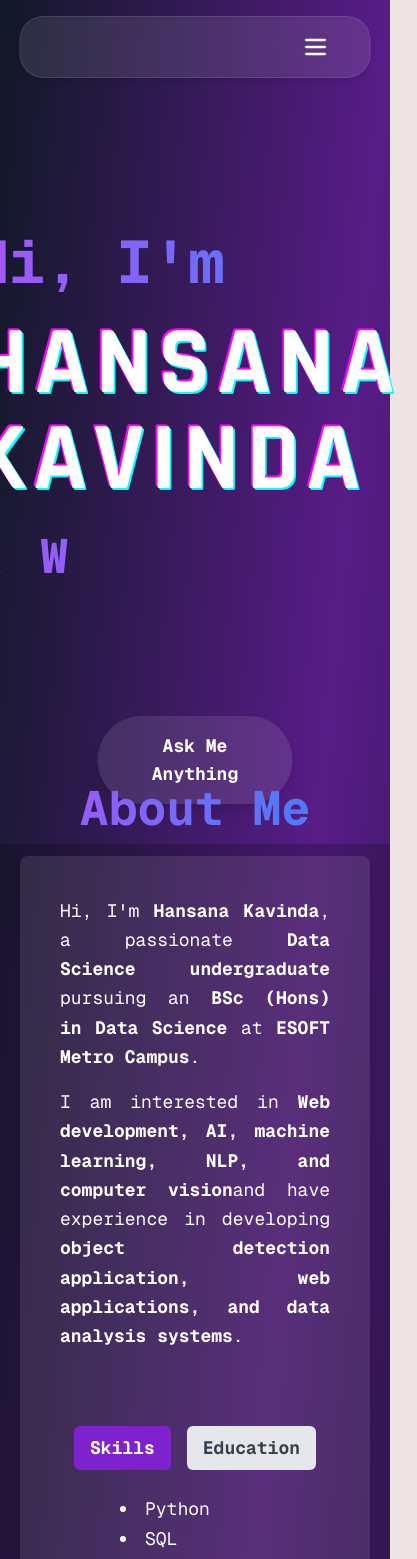
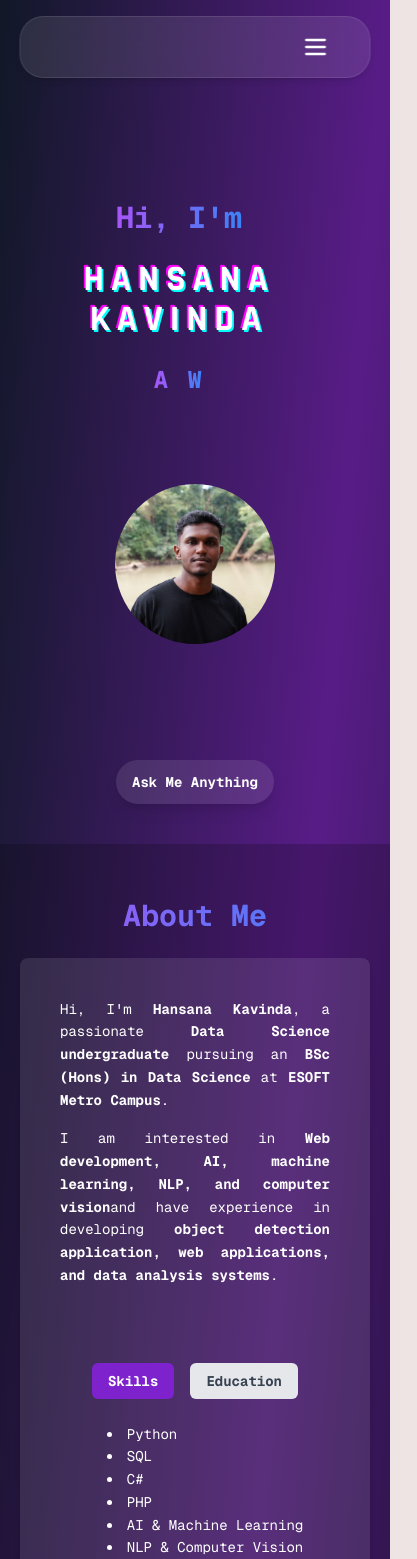
Before and after one commit to hansanakavinda/My_Portfolio, a Next.js app: page / in a window 390 px wide. Shown: the top 1559 px of the page, 417 px wide, since content can reach past the window. Built offline with nearby package versions, Linux system fonts and the light colour scheme.

Commit message:
mobile responsive

```diff
--- a/src/app/page.js
+++ b/src/app/page.js
@@ -25,14 +25,18 @@ export default function Home() {
   return (
     <div>
       {/* Home Section */}
-      <section id="home" className="h-screen flex items-center justify-center bg-white/0  leading-relaxed relative px-8">
-      <div className="flex flex-col items-left ">
-        <p className="text-6xl font-bold text-left bg-gradient-to-r from-purple-500 to-blue-500 bg-clip-text text-transparent ">Hi, I'm</p>
-        <h1 className="text-8xl font-raj font-bold mt-6 tracking-widest text-white-300 neon-text futuristic-text-glitch mr-4">Hansana Kavinda</h1>
-        <p className="text-5xl font-bold mt-6 tracking-widest bg-gradient-to-r from-purple-500 to-blue-500 bg-clip-text text-transparent h-20">
+      <section id="home" className="h-screen flex flex-col md:flex-row items-center justify-center bg-white/0 leading-relaxed relative px-8 text-center md:text-left">
+  <div className="flex flex-col items-center md:items-start pr-8">
+    <p className="text-3xl md:text-5xl lg:text-6xl font-bold bg-gradient-to-r from-purple-500 to-blue-500 bg-clip-text text-transparent">
+      Hi, I'm
+    </p>
+    <h1 className="text-4xl md:text-6xl lg:text-8xl font-raj font-bold mt-6 tracking-widest text-white-300 neon-text futuristic-text-glitch">
+      Hansana Kavinda
+    </h1>
+    <p className="text-2xl md:text-4xl lg:text-5xl font-bold mt-6 tracking-widest bg-gradient-to-r from-purple-500 to-blue-500 bg-clip-text text-transparent h-20">
       <Typewriter
-          words={[ "A Software Engineer", "A Web Developer"]}
-          loop={0} // Infinite loop
+        words={["A Software Engineer", "A Web Developer"]}
+        loop={0}
         cursor
         cursorStyle=""
         typeSpeed={150}
@@ -41,42 +45,43 @@ export default function Home() {
       />
     </p>
   </div>
-      <div className="flex flex-col items-center justify-center min-h-screen bg-white/0">
-      <div className="relative w-350 h-350 rounded-full bg-radial ">
-          <div className="w-full h-full bg-black/20 rounded-full flex items-center justify-center  ">
+
+  <div className="flex flex-col items-center justify-center mt-10 md:mt-0">
+    <div className="relative w-40 h-40 md:w-60 md:h-60 lg:w-[350px] lg:h-[350px] rounded-full bg-radial">
+      <div className="w-full h-full bg-black/20 rounded-full flex items-center justify-center">
         <Image
           src="/pf.png"
           alt="Profile Picture"
-              width={450}
-              height={450}
-              className="rounded-full"
+          width={250}
+          height={250}
+          className="rounded-full md:w-[350px] md:h-[350px]"
         />
       </div>
     </div>
   </div>
 
-    {/*ask me anything button */}
-    <div className="absolute bottom-10 left-1/2 -translate-x-1/2">
-    <button className="px-6 py-4 text-lg font-bold text-white bg-white/10 hover:bg-purple-700 rounded-full shadow-lg hover:scale-105 transition"
-    onClick={scrollToChatBot} // Scrolls to chatbot
-    >
+  {/* Ask Me Anything button */}
+  <div className="absolute bottom-10 left-1/2 -translate-x-1/2 w-auto">
+    <button className="px-4 md:px-6 py-3 md:py-4 text-sm md:text-lg font-bold text-white bg-white/10 hover:bg-purple-700 rounded-full shadow-lg hover:scale-105 transition"
+      onClick={scrollToChatBot}>
       Ask Me Anything
     </button>
   </div>
 </section>
 
+
       {/* About Section */}
-      <section id="about" className="h-screen flex items-center justify-center bg-black/20 relative">
+      <section id="about" className="min-h-screen flex items-center justify-center bg-black/20 relative">
       <div className="max-w-4xl mx-auto py-10 px-5">
       {/* Section Title */}
-      <h1 className="text-5xl font-bold mb-6 text-center bg-gradient-to-r from-purple-500 to-blue-500 bg-clip-text text-transparent">
+      <h1 className="text-3xl md:text-4xl lg:text-5xl font-bold mb-6 text-center bg-gradient-to-r from-purple-500 to-blue-500 bg-clip-text text-transparent">
         About Me
       </h1>
 
       {/* Grid Layout */}
       <div className="grid grid-cols-1 md:grid-cols-2 gap-4 items-center bg-white/10 rounded-lg shadow-md">
         {/* Left Section - Profile Details */}
-        <div className="text-lg text-white bg-transparent p-10 rounded-lg text-justify leading-relaxed">
+        <div className="text-sm md:text-md lg:text-lg text-white bg-transparent p-10 rounded-lg text-justify leading-relaxed">
           <p>
             Hi, I'm <span className="font-bold">Hansana Kavinda</span>, a passionate{" "}
             <strong>Data Science undergraduate</strong> pursuing an{" "}
@@ -94,10 +99,10 @@ export default function Home() {
         {/* Right Section - Skills & Education with Toggle */}
         <div className="bg-transparent p-5 rounded-lg  w-full max-w-3xl mx-auto">
       {/* Toggle Buttons */}
-      <div className="flex justify-center space-x-4 mb-4">
+      <div className="flex justify-center space-x-4 mb-4 text-sm md:text-md lg:text-lg">
         <button
           className={`px-4 py-2 rounded-md transition ${
-            activeTab === "skills" ? "bg-purple-700 text-white font-bold text-lg"  : "bg-gray-200 hover:bg-purple-500 text-gray-700 font-bold text-lg"
+            activeTab === "skills" ? "bg-purple-700 text-white font-bold "  : "bg-gray-200 hover:bg-purple-500 text-gray-700 font-bold "
           }`}
           onClick={() => setActiveTab("skills")}
         >
@@ -105,7 +110,7 @@ export default function Home() {
         </button>
         <button
           className={`px-4 py-2 rounded-md transition ${
-            activeTab === "education" ? "bg-purple-700  text-white font-bold text-lg" : "bg-gray-200 hover:bg-purple-500 text-gray-700 font-bold text-lg"
+            activeTab === "education" ? "bg-purple-700  text-white font-bold " : "bg-gray-200 hover:bg-purple-500 text-gray-700 font-bold "
           }`}
           onClick={() => setActiveTab("education")}
         >
@@ -114,11 +119,11 @@ export default function Home() {
       </div>
 
       {/* Content Section with Fixed Height */}
-      <div className="text-white text-center min-h-[200px] flex items-center justify-center">
+      <div className="text-sm md:text-md lg:text-lg text-white text-center min-h-[200px] flex items-left justify-center ">
         {/* Skills Section */}
         {activeTab === "skills" && (
           <div>
-            <ul className="mt-2 text-lg list-disc list-inside text-left pl-20 leading-relaxed">
+            <ul className="mt-2 list-disc list-inside text-left pl-5 sm:pl-20 leading-relaxed">
               <li>Python</li>
               <li>SQL</li>
               <li>C#</li>
@@ -134,12 +139,12 @@ export default function Home() {
           <div className="text-left">
             <div className="relative pl-6 border-l-2 border-gray-300 leading-relaxed">
               <div className="mb-4">
-                <div className="absolute w-3 h-3 bg-blue-500 rounded-full -left-[6px]"></div>
+                <div className="absolute w-3 h-3 bg-blue-500 rounded-full -left-[7px] sm:-left-[6px]"></div>
                 <p className="font-bold text-lg">HND in Software Engineering</p>
                 <p className="text-gray-300">ESOFT Metro Campus (2023 - 2025)</p>
               </div>
               <div>
-                <div className="absolute w-3 h-3 bg-blue-500 rounded-full -left-[6px]"></div>
+                <div className="absolute w-3 h-3 bg-blue-500 rounded-full -left-[7px] sm:-left-[6px]"></div>
                 <p className="font-bold text-lg">Bsc (HONS) Data Science</p>
                 <p className="text-gray-300">ESOFT Metro Campus (2025 - Present)</p>
               </div>
@@ -155,15 +160,15 @@ export default function Home() {
       {/* Projects Section */}
       <section id="projects" className="min-h-screen flex flex-col items-center justify-center bg-transparent text-white py-20 px-5">
   {/* Section Title */}
-  <h1 className="text-5xl font-bold text-center mb-6 bg-gradient-to-r from-purple-500 to-blue-500 bg-clip-text text-transparent">
+  <h1 className="text-4xl md:text-4xl lg:text-5xl font-bold text-center mb-6 bg-gradient-to-r from-purple-500 to-blue-500 bg-clip-text text-transparent">
     My Projects
   </h1>
-  <p className="text-lg text-gray-300 text-center w-3/4 md:w-1/2 mb-12">
+  <p className="text-base md:text-md lg:text-lg text-gray-300 text-center w-3/4 md:w-1/2 mb-12">
     Here are some of my projects showcasing my skills in web development and AI.
   </p>
 
   {/* Project Grid */}
-  <div className="grid grid-cols-1 md:grid-cols-2 lg:grid-cols-3 gap-8 w-full max-w-6xl">
+  <div className="grid grid-cols-1 md:grid-cols-2 lg:grid-cols-3 gap-8 w-full max-w-6xl text-base md:text-md lg:text-lg">
     {/* Sample Project 1 */}
     <a
       href="https://github.com/yourusername/project1"
@@ -179,7 +184,7 @@ export default function Home() {
       <div className="absolute inset-0 flex items-center justify-center bg-black bg-opacity-50 opacity-0 group-hover:opacity-100 transition">
         <span className="text-white font-bold text-xl">View Project</span>
       </div>
-      <h3 className="mt-4 text-center text-xl font-semibold">Object detection application</h3>
+      <h3 className="mt-4 text-center  font-semibold">Object detection application</h3>
     </a>
 
     {/* Sample Project 2 */}
@@ -197,7 +202,7 @@ export default function Home() {
       <div className="absolute inset-0 flex items-center justify-center bg-black bg-opacity-50 opacity-0 group-hover:opacity-100 transition">
         <span className="text-white font-bold text-xl">View Project</span>
       </div>
-      <h3 className="mt-4 text-center text-xl font-semibold">Photography Website</h3>
+      <h3 className="mt-4 text-center  font-semibold">Photography Website</h3>
     </a>
 
     {/* Sample Project 3 */}
@@ -215,7 +220,7 @@ export default function Home() {
       <div className="absolute inset-0 flex items-center justify-center bg-black bg-opacity-50 opacity-0 group-hover:opacity-100 transition">
         <span className="text-white font-bold text-xl">View Project</span>
       </div>
-      <h3 className="mt-4 text-center text-xl font-semibold">Data analysis System</h3>
+      <h3 className="mt-4 text-center  font-semibold">Data analysis System</h3>
     </a>
   </div>
 </section>
@@ -224,16 +229,16 @@ export default function Home() {
       {/* Contact Section */}
       <section id="contact" className="min-h-screen flex flex-col items-center justify-center bg-black/20 text-white py-20 px-5">
   {/* Section Title */}
-  <h1 className="text-5xl font-bold text-center mb-6 bg-gradient-to-r from-purple-500 to-blue-500 bg-clip-text text-transparent">
+  <h1 className="text-4xl md:text-4xl lg:text-5xl font-bold text-center mb-6 bg-gradient-to-r from-purple-500 to-blue-500 bg-clip-text text-transparent">
     Contact Me
   </h1>
-  <p className="text-lg text-gray-300 text-center w-3/4 md:w-1/2 mb-12">
+  <p className="text-base md:text-md lg:text-lg text-gray-300 text-center w-3/4 md:w-1/2 mb-12">
     Feel free to reach out for collaborations or inquiries!
   </p>
 
   {/* Contact Form */}
-  <div className="w-full max-w-lg bg-white/5  p-8 rounded-lg shadow-lg">
-    <form action="#" method="POST">
+  <div className="w-full max-w-lg bg-white/5  p-8 rounded-lg shadow-lg text-sm md:text-md lg:text-lg">
+    <form action="#" method="POST" >
       <div className="mb-4">
         <label className="block text-gray-400 text-sm mb-2">Name</label>
         <input type="text" className="w-full px-4 py-2 bg-gray-800 text-white rounded-lg focus:outline-none focus:ring-2 focus:ring-purple-500" placeholder="Enter your name" required />
@@ -256,7 +261,7 @@ export default function Home() {
   </div>
 
 </section>
-<div ref={chatBotRef} className="relative">
+<div ref={chatBotRef} className="relative text-sm md:text-md lg:text-lg">
     <Chatbot />
   </div>
 <footer className="bg-black/20 backdrop-blur-lg text-white py-6">
```
Lines whose indentation alone changed are shown as unchanged.
